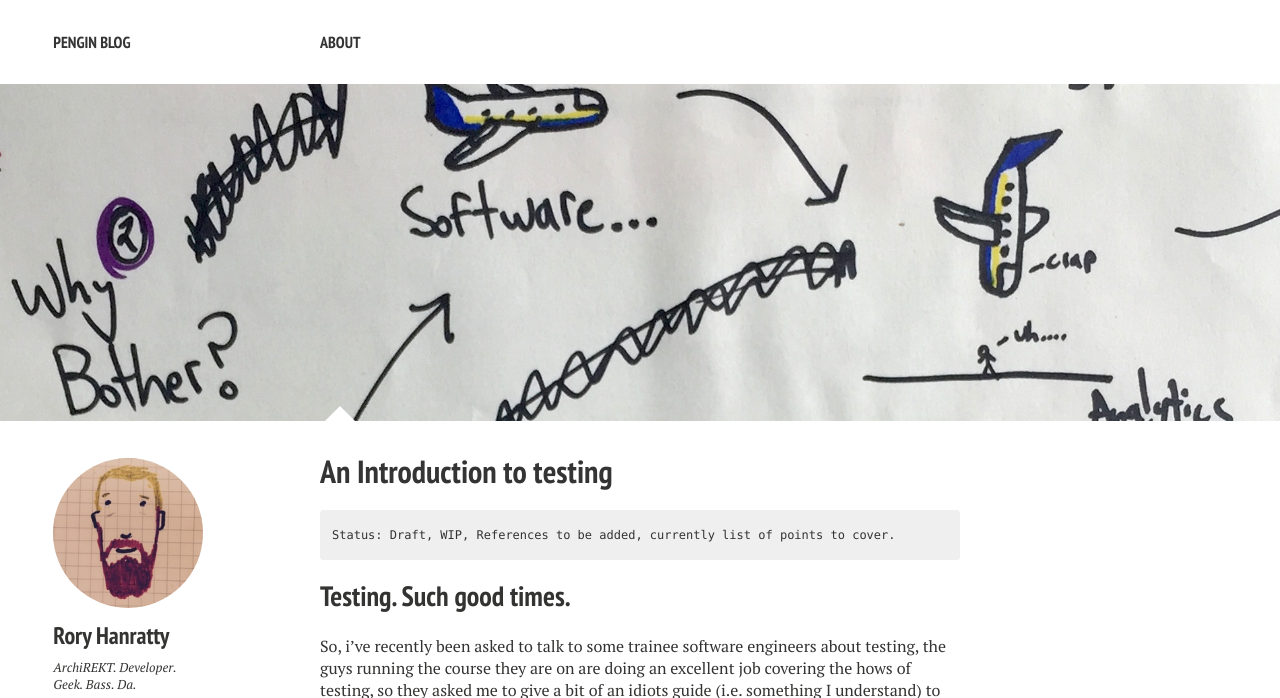
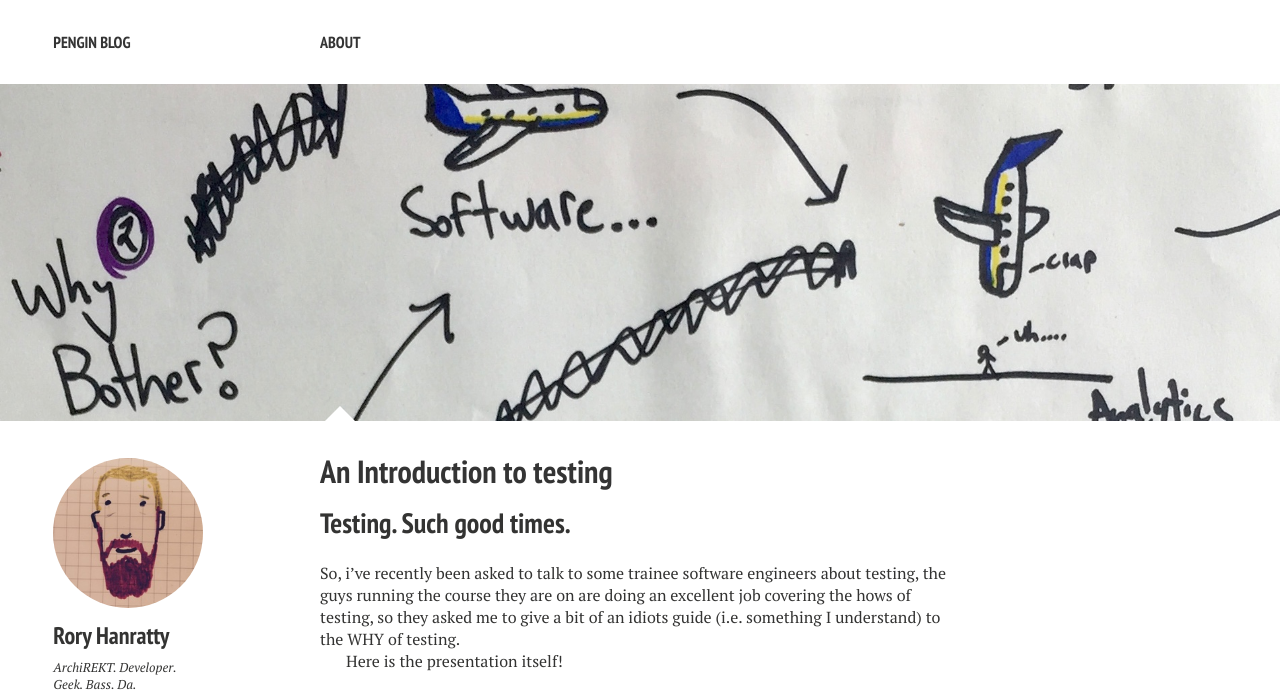
Before and after one commit to Rory80Hz/rory80hz.github.io, a Jekyll site: the page built from _posts/2015-06-29-an-introduction-to-testing.md, in a window 1280 px wide and 1400 px high. Shown: the top 698 px of the window. Built offline with Jekyll 4.4.1, drawn with Linux system fonts in a browser that asks for light colours; nearby versions of some CDN libraries; comment, search, counter and statistics services are not loaded; grey boxes are pictures that could not be loaded.

Commit message:
Add Video Link

````diff
--- a/_posts/2015-06-29-an-introduction-to-testing.md
+++ b/_posts/2015-06-29-an-introduction-to-testing.md
@@ -10,13 +10,15 @@ image:
   feature: intrototesting/testing.jpg
 ---
 
-```
-Status: Draft, WIP, References to be added, currently list of points to cover.
-```
-
 ## Testing. Such good times.
 So, i've recently been asked to talk to some trainee software engineers about testing, the guys running the course they are on are doing an excellent job covering the hows of testing, so they asked me to give a bit of an idiots guide (i.e. something I understand) to the WHY of testing.
 
+Here is the presentation itself!
+
+<iframe width="560" height="315" src="https://www.youtube.com/embed/ywBg_8ptz8g" frameborder="0" allowfullscreen></iframe>
+
+
+## Putting it together
 This is the outline of my thought process for putting together a presentation on the subject.
 
 See below for the outline of the talk before it existed...
````
